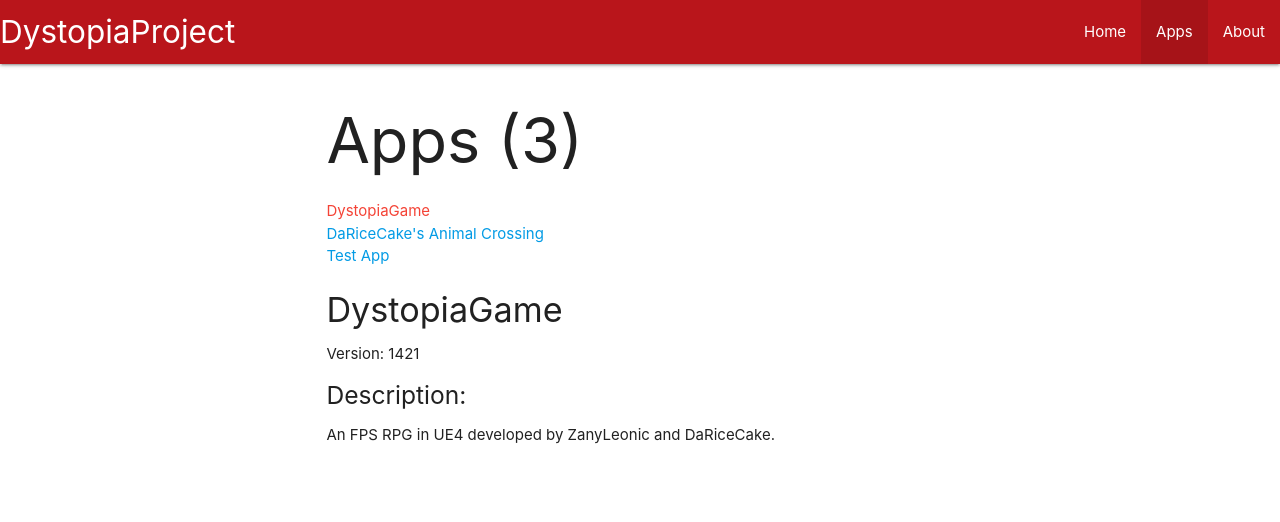
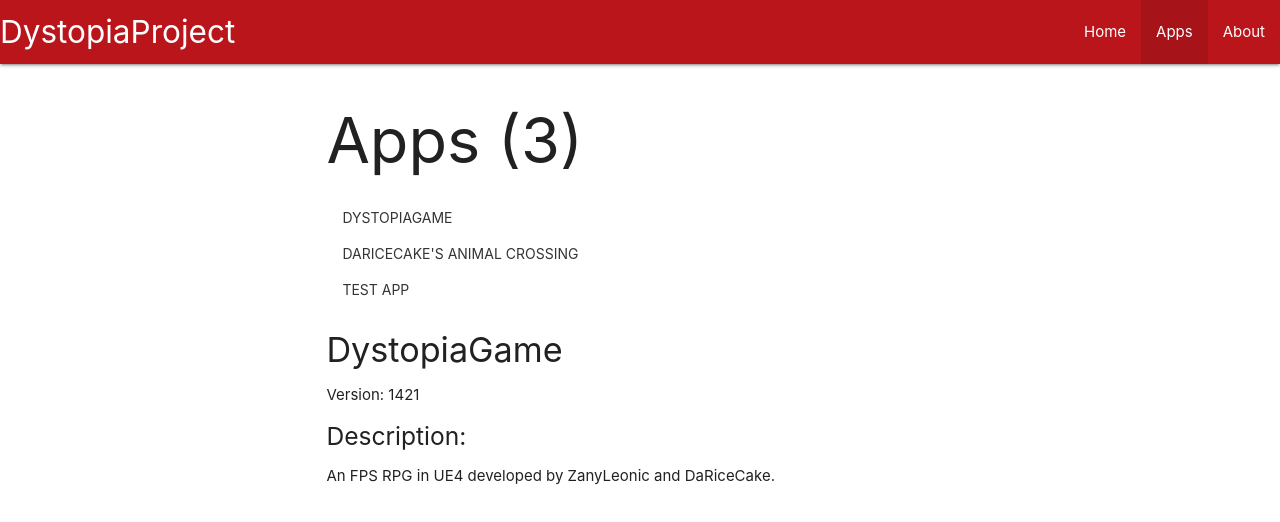
Before and after one commit to DystopiaProject/dystopiaproject.github.io, an Angular app: page /app/1 in a window 1280 px wide. Shown: the top 522 px of the page. Built offline with nearby package versions, Linux system fonts and the light colour scheme.

Commit message:
Fixed a bug in the apps component

```diff
--- a/src/app/apps/app-version/app-version.component.ts
+++ b/src/app/apps/app-version/app-version.component.ts
@@ -10,7 +10,7 @@
   styleUrls: ['./app-version.component.css']
 })
 export class AppVersionComponent implements OnInit {
-  app: {id: number, displayName: string, appVersion: number};
+  app: {id: number, displayName: string, appVersion: number, description: string};
 
   constructor(
     private appsServices: AppsService,
--- a/src/app/apps/apps.component.html
+++ b/src/app/apps/apps.component.html
@@ -3,9 +3,8 @@
     <div class="col-xs-12 col-sm-4">
       <ul>
         <li *ngFor="let app of apps">
-          <a
-          [routerLink]="['/app/', app.id]"
-          href="#"
+          <a class="waves-effect waves-grey btn-flat"
+          (click)="loadApp(app.id)"
           routerLinkActive="red-text"
           >
           {{ app.displayName }}
--- a/src/app/apps/apps.component.ts
+++ b/src/app/apps/apps.component.ts
@@ -1,5 +1,6 @@
 import { Component, OnInit } from '@angular/core';
 import { AppsService } from './apps.service';
+import { ActivatedRoute, Router } from '@angular/router';
 
 @Component({
   selector: 'app-apps',
@@ -9,10 +10,17 @@
 export class AppsComponent implements OnInit {
   apps: {id: number, displayName: string, appVersion: number}[] = [];
 
-  constructor(private appServices: AppsService) { }
+  constructor(private appServices: AppsService,
+  private route: ActivatedRoute,
+  private router: Router) { }
 
   ngOnInit()
   {
     this.apps = this.appServices.getApps();
   }
+
+  loadApp(id:number)
+  {
+    this.router.navigate([id], {relativeTo: this.route, queryParamsHandling: 'preserve'});
+  }
 }
```
